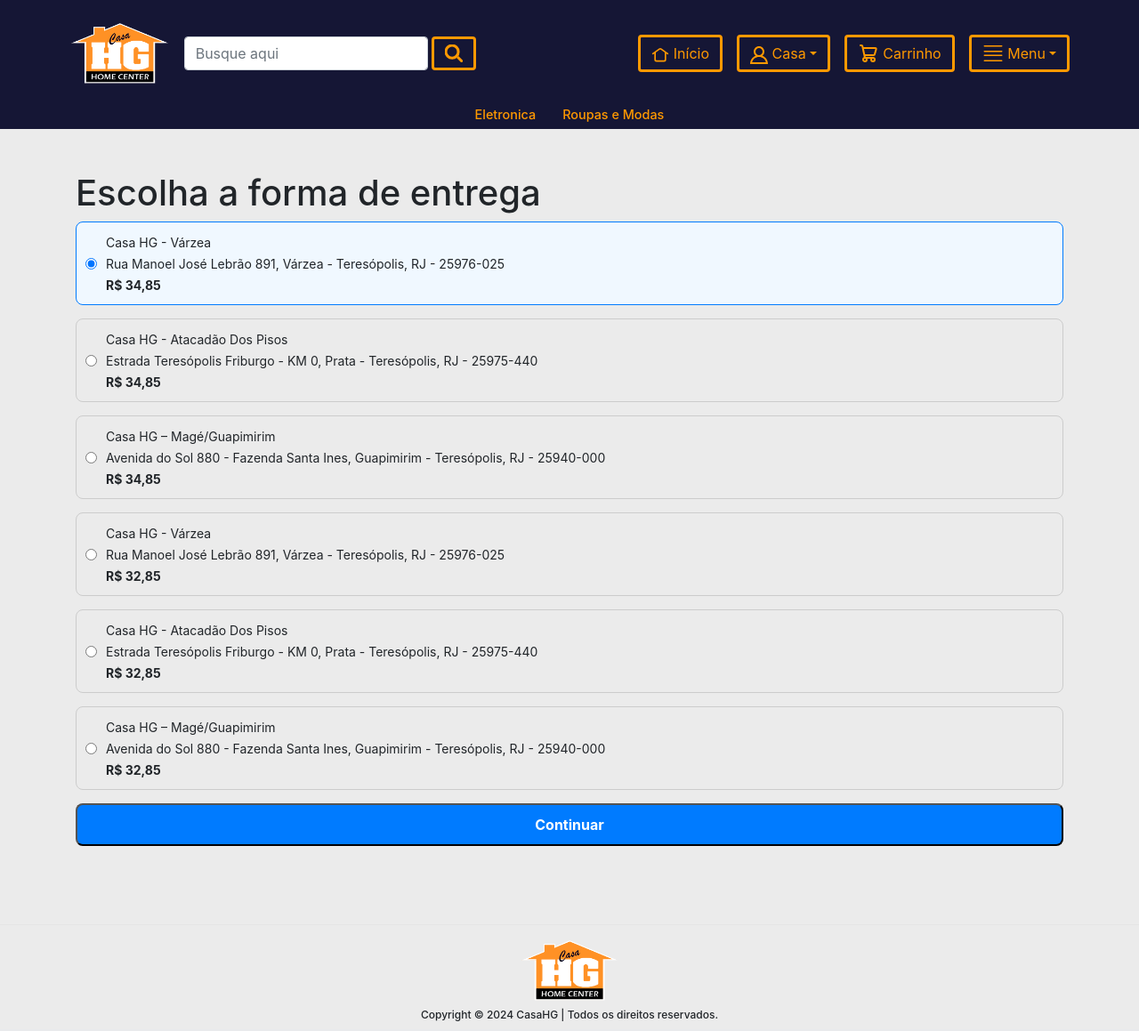
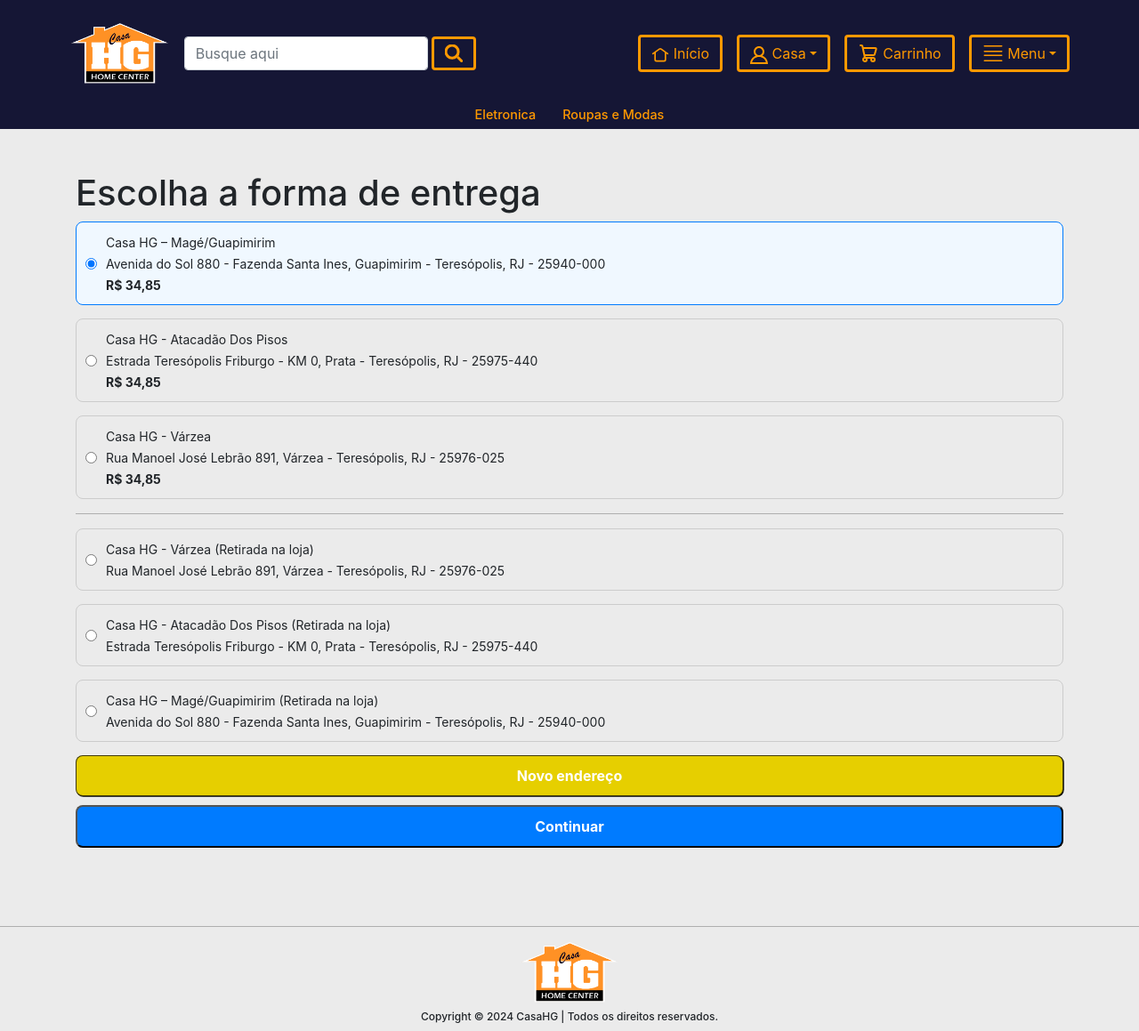
Before and after one commit to joaomarcelo023/django-teste, a Django app: page /forma-de-entrega/ in a window 1280 px wide. Shown: the whole page at 89% size. Run offline with Django 3.2, Linux system fonts and the light colour scheme; a user stored in the database is signed in; data comes from the database, SQL or seed files in the repository; both versions use the stored data as it was after the commit; some libraries are stand-ins or nearby versions.

Commit message:
Adicionei botão para criar novo endereço em forma_de_entrega

```diff
--- a/app/models.py
+++ b/app/models.py
@@ -127,8 +127,8 @@ class Pedido_order(models.Model):
     cliente = models.OneToOneField(Cliente,on_delete=models.CASCADE,default="")
     nome_cliente = models.CharField(max_length=200,default="")
     cpf_cnpj = models.CharField(max_length=20, default="") # cpf do cliente formatadinho direitinho
-    codigo_cliente = models.CharField(max_length=8,default="") # codigo consistente com sistema interno, se não tiver
-    telefone = models.CharField(max_length=10,default="")
+    codigo_cliente = models.CharField(max_length=8,default="",null=True,blank=True) # codigo consistente com sistema interno, se não tiver
+    telefone = models.CharField(max_length=19,default="")
 
     carro = models.OneToOneField(Carro,on_delete=models.CASCADE)
     total_bruto = models.DecimalField(max_digits=10,decimal_places=2,default=0)
@@ -142,7 +142,7 @@ class Pedido_order(models.Model):
     criado_em = models.DateTimeField(auto_now_add=True)
 
     # TODO-ALVAREZ deletar de forma responsável
-    ordenado_por = models.CharField(max_length=200)
+    ordenado_por = models.CharField(max_length=200,null=True,blank=True)
 
     def __str__(self):
         return "Pedido_order: " + str(self.id) + " | Status: " + self.pedido_status + " | Cliente: " + self.nome_cliente
--- a/app/views.py
+++ b/app/views.py
@@ -1,6 +1,6 @@
 from django.shortcuts import redirect, render
 from django.views.generic import TemplateView, CreateView, FormView, DetailView, ListView
-from django.urls import reverse_lazy
+from django.urls import reverse_lazy, reverse
 from .forms import Checar_PedidoForms, ClienteRegistrarForms, ClienteEntrarForms, EnderecoRegistrarForms
 from.models import *
 from django.http import HttpResponse
@@ -18,7 +18,7 @@ from rest_framework import serializers, status
 class AdminRequireMixin(object):
 
     def dispatch(self, request, *args, **kwargs):
-        if request.user.is_authenticated and Admin.objects.filter(user=request.user).exists():
+        if request.user.is_authenticated:# and Admin.objects.filter(user=request.user).exists():
             pass
         else:
             return redirect("/admin-login/")
@@ -32,6 +32,9 @@ class LojaMixin(object):
             if request.user.is_authenticated and request.user.cliente:
                 carro_obj.cliente = request.user.cliente
                 carro_obj.save()
+        else:
+            carro_obj = Carro.objects.create(total=0)
+            self.request.session['carro_id'] = carro_obj.id
         return super().dispatch(request,*args,**kwargs)
 
 class BaseContextMixin(object):
@@ -273,29 +276,32 @@ class FormaDeEntregaView(LojaMixin, BaseContextMixin, CreateView):
             carro_obj = None
         context["carro"] = carro_obj
 
-        context["enderecos"] = Endereco.objects.filter(cliente=self.request.user.cliente)
+        context["enderecos"] = Endereco.objects.filter(cliente=self.request.user.cliente).order_by("-id")
         context["enderecosLojas"] = Endereco.objects.filter(cliente=Cliente.objects.get(nome="Casa", sobrenome="HG"))
 
         return context
 
-    def form_valid(self,form):
-        carro_id = self.request.session.get("carro_id")
-        if carro_id:
-            carro_obj = Carro.objects.get(id=carro_id)
-            form.instance.carro = carro_obj
-            form.instance.subtotal = carro_obj.total
-            form.instance.desconto = 0
-            form.instance.total = carro_obj.total
-            form.instance.pedido_status = "Pedido Recebido"
-            del self.request.session['carro_id']
-        else:
-            return redirect("lojaapp:home")
-        return super().form_valid(form)
+    # def form_valid(self,form):
+    #     carro_id = self.request.session.get("carro_id")
+    #     if carro_id:
+    #         carro_obj = Carro.objects.get(id=carro_id)
+    #         form.instance.carro = carro_obj
+    #         form.instance.subtotal = carro_obj.total
+    #         form.instance.desconto = 0
+    #         form.instance.total = carro_obj.total
+    #         form.instance.pedido_status = "Pedido Recebido"
+    #         del self.request.session['carro_id']
+    #     else:
+    #         return redirect("lojaapp:home")
+    #     return super().form_valid(form)
 
 def pedido_carro_endereco(request):
     if request.method == 'POST':
         try:
-            print(request.POST)
+            if Pedido_order.objects.filter(carro=request.POST["carro_id"]):
+                # print(request.POST)
+                Pedido_order.objects.get(carro=request.POST["carro_id"]).delete()
+
             usuario = User.objects.get(username=request.user.username)
             cliente = Cliente.objects.get(user=usuario)
             nome_cliente = f"{cliente.nome} {cliente.sobrenome}"
@@ -473,7 +479,7 @@ class AdminLoginView(BaseContextMixin, FormView):
         unome = form.cleaned_data.get("usuario")
         pword = form.cleaned_data.get("senha")
         usr = authenticate(username = unome, password = pword)
-        if usr is not None and Admin.objects.filter(user=usr).exists():
+        if usr is not None:# and Admin.objects.filter(user=usr).exists():
             login(self.request, usr)
         else:
             return render(self.request,self.template_name,{"form":self.form_class,"error":"usuario nao corresponde"})
@@ -563,6 +569,14 @@ class CadastrarEnderecoView(LojaMixin, BaseContextMixin, CreateView):
     form_class = EnderecoRegistrarForms
     success_url = reverse_lazy("lojaapp:clienteperfil")
 
+    def get_context_data(self, **kwargs):
+        context = super().get_context_data(**kwargs)
+
+        if "next" in self.request.GET:
+            context["next"] = self.request.GET.get("next")
+
+        return context
+
     def form_valid(self, form):
         # Obtenha os dados do formulário
 
@@ -571,12 +585,12 @@ class CadastrarEnderecoView(LojaMixin, BaseContextMixin, CreateView):
         # Retorne a resposta de sucesso
         return super().form_valid(form)
 
-    def get_success_url(self):
-        if "next" in self.request.GET:
-            next_url = self.request.GET.get("next")
-            return next_url
-        else:
-            return self.success_url
+    # def get_success_url(self):
+    #     if "next" in self.request.GET:
+    #         next_url = self.request.GET.get("next")
+    #         return next_url
+    #     else:
+    #         return self.success_url
 
 def endereco_cadastrar(request):
     if request.method == 'POST':
@@ -596,7 +610,10 @@ def endereco_cadastrar(request):
             endereco = Endereco.objects.create(cliente=cliente, titulo=titulo, cep=cep, estado=estado, cidade=cidade, bairro=bairro , rua=rua , numero=numero , complemento=complemento)
             endereco.save()
 
-            return redirect('lojaapp:clienteperfil')
+            next_url = request.POST.get("next", reverse("lojaapp:clienteperfil"))
+            if  not next_url:
+                next_url = reverse("lojaapp:clienteperfil")
+            return redirect(next_url)
         except User.DoesNotExist:
             return Response({'error': 'Usuário não encontrado'}, status=status.HTTP_400_BAD_REQUEST)
 
--- a/static/css/forma_de_entrega.css
+++ b/static/css/forma_de_entrega.css
@@ -49,6 +49,31 @@
     margin-top: 10px;
 }
 
+.button-link {
+    display: block;
+    width: 100%;
+    padding: 10px;
+    background-color: #e6cf00;
+    color: #fff;
+    text-align: center;
+    border-radius: 8px;
+    text-decoration: none;
+    font-weight: bold;
+    margin-top: 10px;
+    border: 1px solid rgba(0, 0, 0, 0.726);
+    box-shadow: .75px .75px black;
+}
+
+.button-link:hover {
+    color: #fff;
+    text-decoration: none;
+    background-color: #c4b000;
+}
+
 .button:hover {
     background-color: #0056b3;
 }
+
+hr {
+    background-color: black;
+}
--- a/templates/enderecocadastrar.html
+++ b/templates/enderecocadastrar.html
@@ -10,6 +10,7 @@
         <h3 class="text-center mb-4">Adicionar Endereço</h3>
         <form id="addressForm" action="{% url 'lojaapp:endereco_cadastrar' %}" method="POST">
             {% csrf_token %}
+            <input type="hidden" name="next" value="{{ next }}">
             <div class="form-group">
                 <input type="text" class="form-control" id="titulo" name="titulo" placeholder="Título (opcional)" maxlength="20">
             </div>
--- a/templates/forma_de_entrega.html
+++ b/templates/forma_de_entrega.html
@@ -25,18 +25,18 @@
                     </div>
                 </label>
             {% endfor %}
+            <hr>
             {% for e in enderecosLojas %}
                 <label class="option">
                     <input type="radio" name="local_entrega" value="{{ e.id }}">
                     <div>
-                        <span class="address">{{ e.titulo }}</span>
+                        <span class="address">{{ e.titulo }} (Retirada na loja)</span>
                         <br>
                         <span class="address">{{ e.rua }}{% if e.numero %} {{ e.numero }}{% endif %}{% if e.complemento %} - {{ e.complemento }}{% endif %}, {{ e.bairro }} - {{ e.cidade }}, {{ e.estado }} - {{ e.cep }}</span>
-                        <br>
-                        <span class="price">R$ 32,85</span>
                     </div>
                 </label>
             {% endfor %}
+            <a href="{% url 'lojaapp:cadastrarendereco' %}?next={{ request.path }}" class="button-link">Novo endereço</a>
             <button type="submit" class="button">Continuar</button>
         </form>
     </div>
--- a/templates/meucarro.html
+++ b/templates/meucarro.html
@@ -11,7 +11,7 @@
 <div class="container table-container">
     <br>
     <div class = "row justify-content-center">
-        <div class = "col-md-8">
+        <div class = "col-md-12">
             <h4>ITENS DO CARRINHO</h4>
             <table class="table">
                 <thead>
@@ -28,9 +28,9 @@
                         <tr>
                             <td class="text-center" style="border-right: none;">{{ forloop.counter }}.</td>
                             <td class="text-center" style="border-left: none;">{{ cp.produto.titulo }}</td>
-                            <td class="text-center">{{ cp.preco_unitario|intcomma }}</td>
+                            <td class="text-center">R$ {{ cp.preco_unitario|intcomma }}</td>
                             <td class="text-center">{{ cp.quantidade }}</td>
-                            <td class="text-center">{{ cp.subtotal|intcomma }}</td>
+                            <td class="text-center">R$ {{ cp.subtotal|intcomma }}</td>
                             <td class="justify-content-center text-center">
                                 <a href="{%url 'lojaapp:manipularcarro' cp.id %}?acao=inc" class="btn btn-success"> + </a>
                                 <a href="{%url 'lojaapp:manipularcarro' cp.id %}?acao=dcr" class="btn btn-warning"> - </a>
```
Also changed, not shown: app/migrations/0028_alter_pedido_order_codigo_cliente_and_more.py (added), db.sqlite3.
